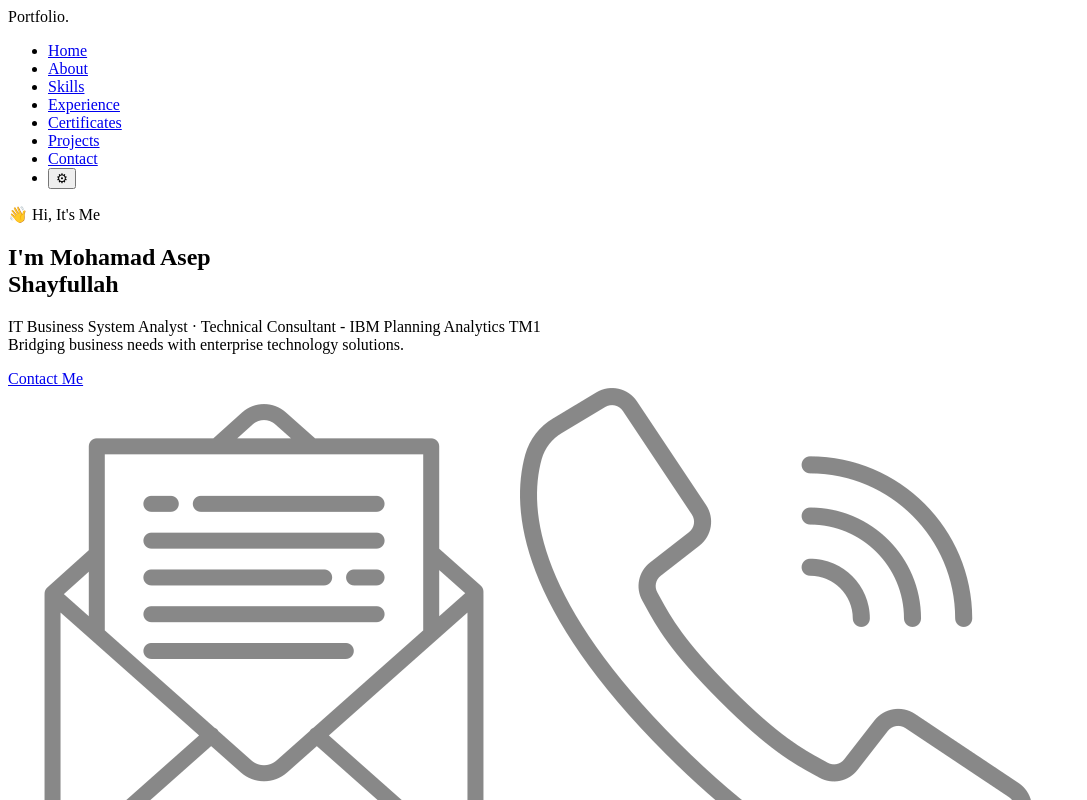
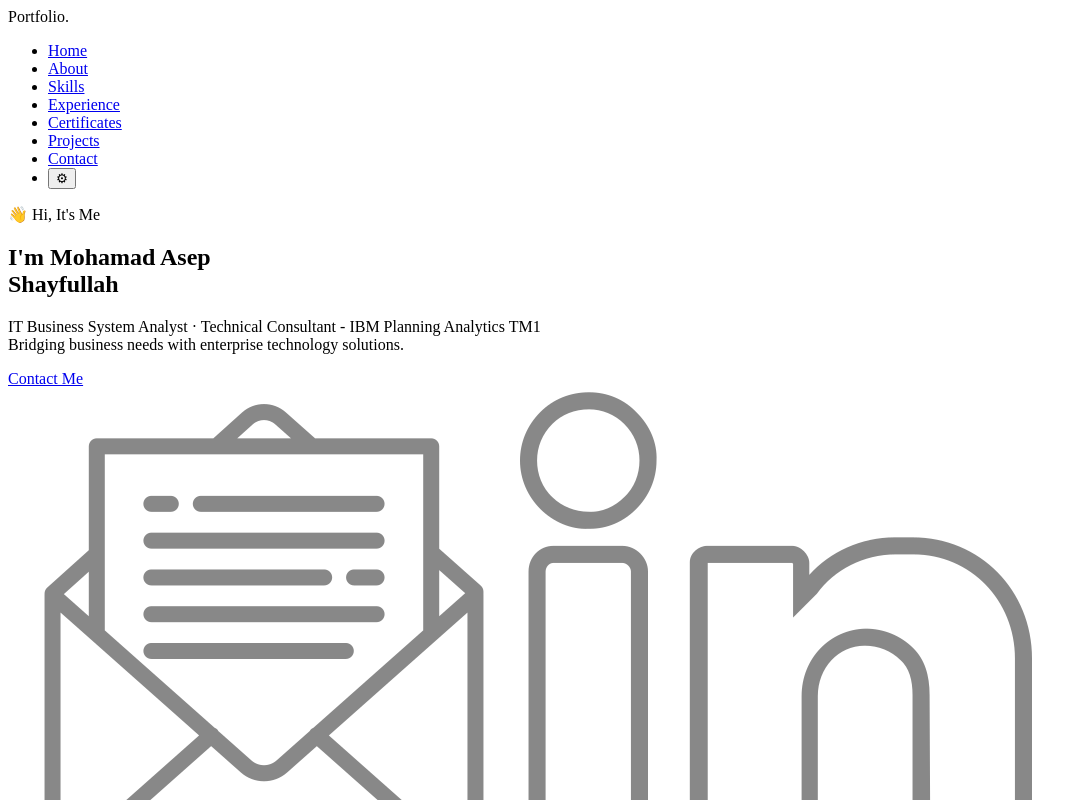
Before and after one commit to asepms2023/portfolio, a React (Vite) app: page / in a window 1280 px wide. Shown: the top 800 px of the page, without its empty margins (0-1087 px from the left). Built offline with nearby package versions, Linux system fonts and the light colour scheme; the HTML template or start-up script is replaced by a standard one.

Commit message:
remove wa

```diff
--- a/src/data/contactData.js
+++ b/src/data/contactData.js
@@ -25,16 +25,16 @@ export const contactData = {
       link: "mailto:asepms2023@gmail.com",
       img: "/assets/img/contact/email.png"
     },
-    {
-      type: "call",
-      label: {
-        en: "WhatsApp",
-        id: "WhatsApp"
-      },
-      value: "0852-8004-8627",
-      link: "https://wa.me/6285280048627",
-      img: "/assets/img/contact/call.png"
-    },
+    // {
+    //   type: "call",
+    //   label: {
+    //     en: "WhatsApp",
+    //     id: "WhatsApp"
+    //   },
+    //   value: "0852-8004-8627",
+    //   link: "https://wa.me/6285280048627",
+    //   img: "/assets/img/contact/call.png"
+    // },
     {
       type: "linkedin",
       label: {
--- a/src/data/heroData.js
+++ b/src/data/heroData.js
@@ -43,11 +43,11 @@ export const heroData = {
       link: "mailto:asepms2023@gmail.com",
       img: "/assets/img/hero/email.png"
     },
-    {
-      type: "call",
-      link: "https://wa.me/6285280048627",
-      img: "/assets/img/hero/call.png"
-    },
+    // {
+    //   type: "call",
+    //   link: "https://wa.me/6285280048627",
+    //   img: "/assets/img/hero/call.png"
+    // },
     {
       type: "linkedin",
       link: "https://www.linkedin.com/in/m-asep-shayfullah-0423171b9",
```
